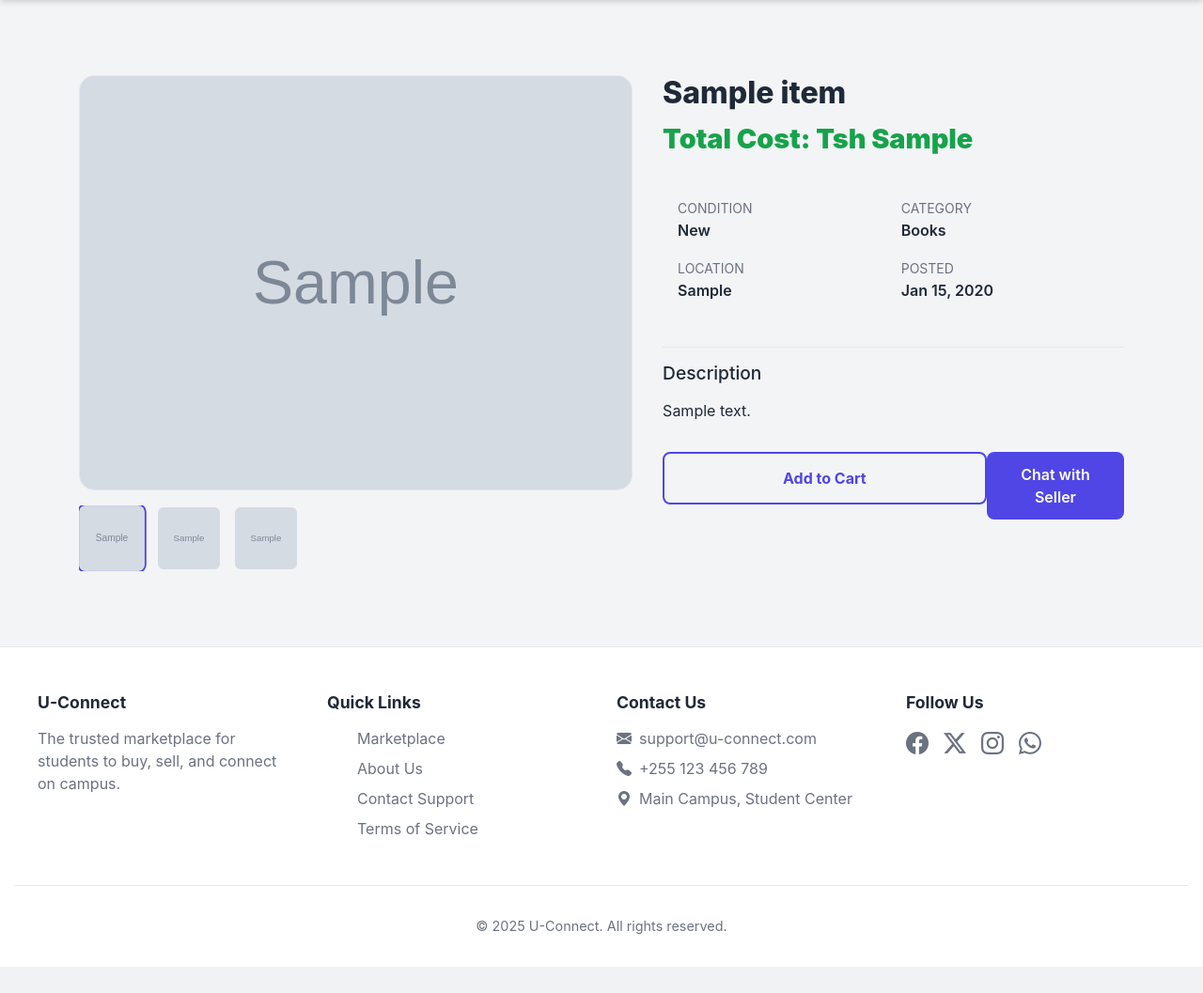
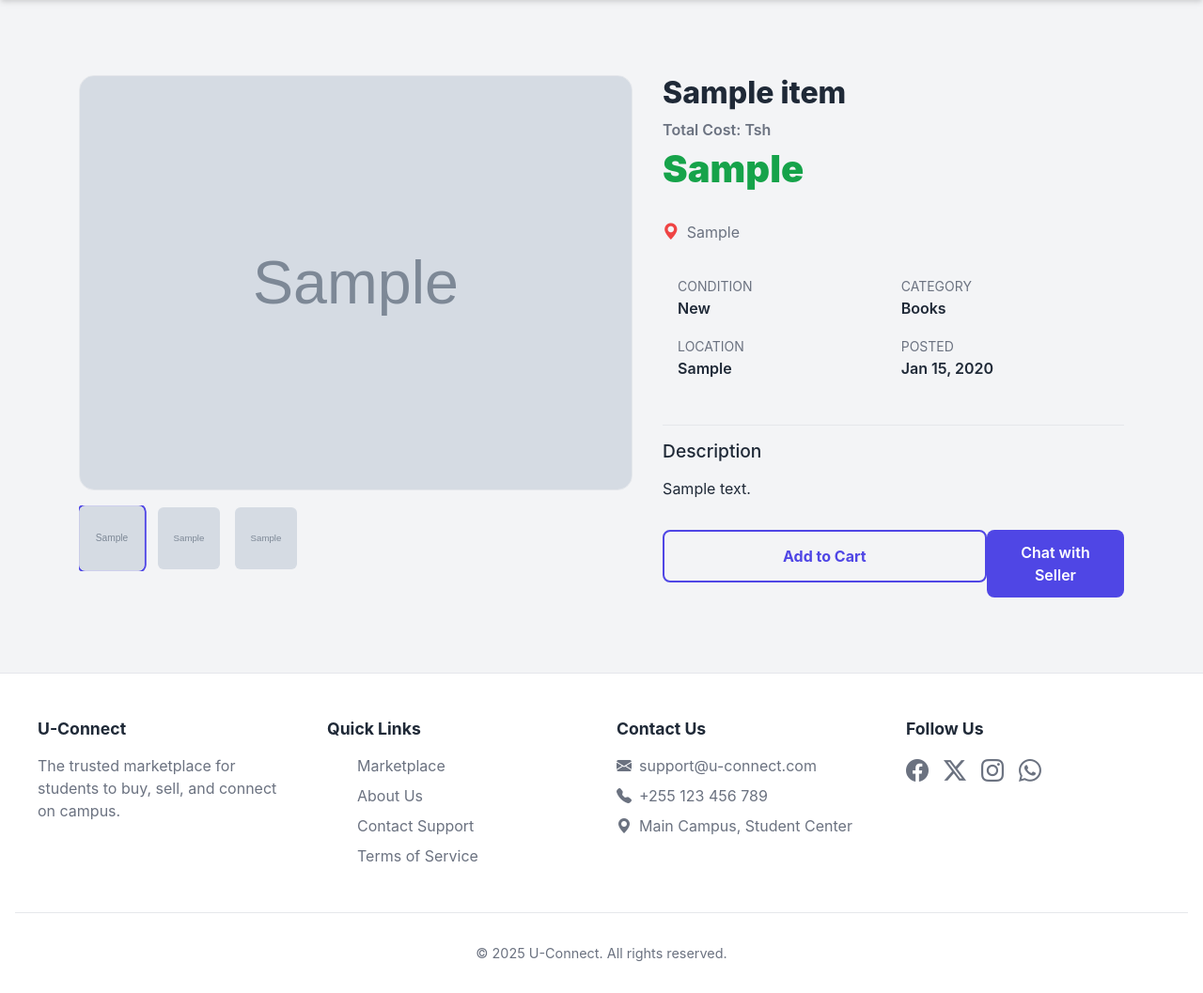
Before and after one commit to Hemedi18/universities-connect, a Django app: page /item/1/ in a window 1280 px wide. Shown: the part 88-1145 px from the top of the page at 94% size. Before the commit the page ends 1117 px from the top, so only its background shows below. Run offline with Django 5.2, Linux system fonts and the light colour scheme; tables that the repository leaves empty hold one stand-in row (values such as "Sample post"); grey boxes marked "Sample" are stand-in pictures; data that the repository does not hold is empty.

Commit message:
adding location functionality

```diff
--- a/business/forms.py
+++ b/business/forms.py
@@ -10,6 +10,7 @@ class ItemForm(forms.ModelForm):
             'price',
             'condition',
             'description',
+            'campus_location',
             'contact_method',
             'contact_email',
             'contact_phone',
@@ -19,4 +20,5 @@ class ItemForm(forms.ModelForm):
         ]
         widgets = {
             'description': forms.Textarea(attrs={'rows': 4}),
+            'campus_location': forms.TextInput(attrs={'placeholder': 'e.g. Hall 5, Library, Main Gate'}),
         }
--- a/business/static/css/style.css
+++ b/business/static/css/style.css
@@ -343,6 +343,8 @@ legend {
 
 .item-price::before {
     content: "Tsh ";
+    font-size: 0.8em;
+    color: var(--text-muted);
 }
 
 .item-meta {
@@ -681,14 +693,29 @@ input[type="file"] {
 /* Item Detail & Page Overrides */
 .container-98 { max-width: 98%; }
 .item-price-large {
-    font-size: 1.8rem;
+    font-size: 2.5rem;
     margin-bottom: 1.5rem;
     color: #16a34a;
     font-weight: 900;
 }
 .item-price-large::before {
     content: "Total Cost: Tsh ";
-}
+    display: block;
+    font-size: 1rem;
+    color: var(--text-muted);
+    font-weight: 600;
+}
+
+.product-location {
+    display: flex;
+    align-items: center;
+    gap: 0.5rem;
+    font-size: 1rem;
+    color: var(--text-muted);
+    margin-bottom: 1rem;
+}
+.product-location i { color: #ef4444; font-size: 1.1rem; }
+
 .item-meta-grid { background: var(--bg-color); padding: 1rem; border-radius: 0.5rem; margin-bottom: 2rem; display: grid; grid-template-columns: 1fr 1fr; gap: 1rem; }
 .text-uppercase-muted { color: var(--text-muted); text-transform: uppercase; }
 .font-weight-600 { font-weight: 600; }
--- a/business/templates/business/home.html
+++ b/business/templates/business/home.html
@@ -27,7 +27,7 @@
                             <h3 class="item-title">{{ item.title }}</h3>
                             <p class="item-price">{{ item.price }}</p>
                             <div class="item-meta">
-                                <span><i class="bi bi-geo-alt"></i> {{ item.campus_location }}</span>
+                                <span class="item-location"><i class="bi bi-geo-alt-fill"></i> {{ item.campus_location }}</span>
                             </div>
                         </div>
                     </a>
--- a/business/templates/business/item_detail.html
+++ b/business/templates/business/item_detail.html
@@ -37,6 +37,11 @@
             <div class="product-info">
                 <h1>{{ item.title }}</h1>
                 <p class="item-price item-price-large">{{ item.price }}</p>
+
+                <div class="product-location">
+                    <i class="bi bi-geo-alt-fill"></i>
+                    <span>{{ item.campus_location }}</span>
+                </div>
 
                 <div class="item-meta-grid">
                     <div>
```
Also changed, not shown: other parts of business/static/css/style.css (+32 -7 lines).
